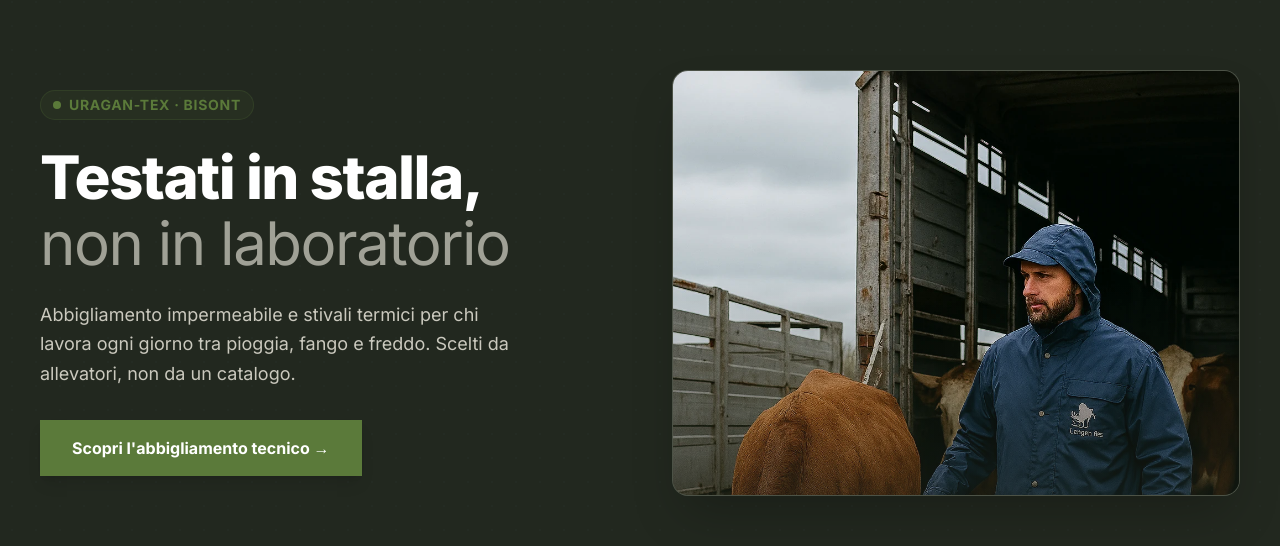
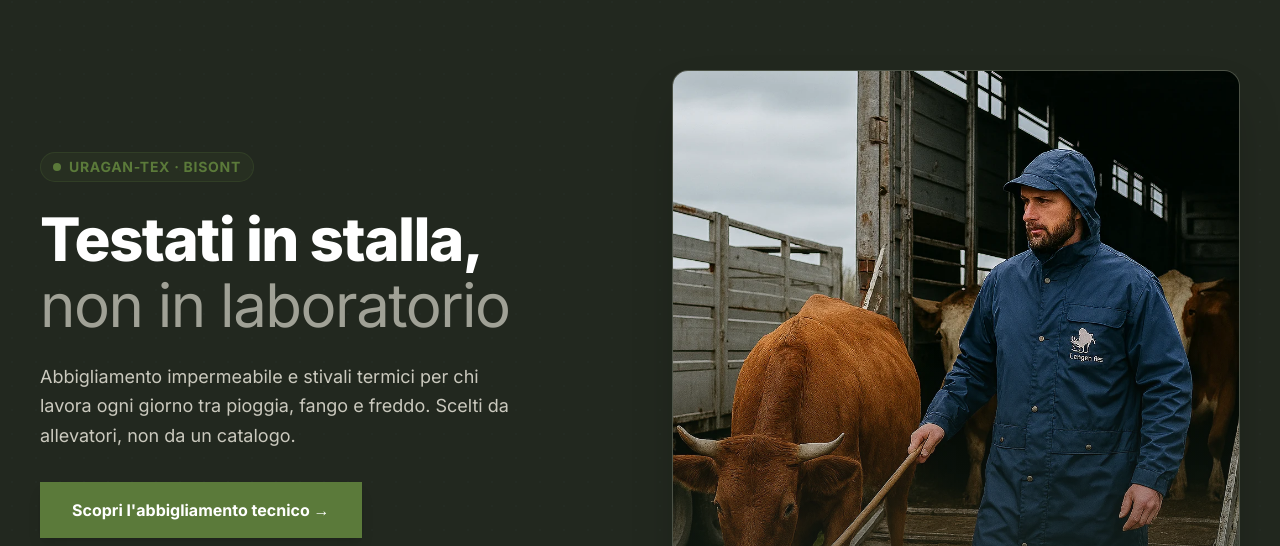
Before and after one commit to Sirio-09/mygesp, a Next.js app in the folder mygesp/: page / in a window 1280 px wide. Shown: the part 171-717 px from the top of the page. Built offline with nearby package versions, Linux system fonts and the light colour scheme; no server answers; the database is empty.

Commit message:
upgrade homepage

```diff
--- a/mygesp/app/page.tsx
+++ b/mygesp/app/page.tsx
@@ -43,16 +43,16 @@ export default async function Home() {
             </Link>
           </div>
 
-          {/* Immagine Hero */}
-          <div className="relative aspect-[4/3] bg-ink-soft/40 border border-white/10 rounded-2xl overflow-hidden shadow-2xl group">
+          {/* Immagine Hero Inquadrata in Verticale */}
+          <div className="relative aspect-[4/5] lg:aspect-[3/4] max-h-[550px] w-full mx-auto bg-ink-soft/40 border border-white/10 rounded-2xl overflow-hidden shadow-2xl group">
             <Image
               src="/allevatore_che_indossa_giacca_lunga_impermeabile_uragan_tex.jpg"
               alt="Allevatore che indossa giacca lunga impermeabile Uragan-Tex"
               fill
               priority
-              className="object-cover object-top group-hover:scale-105 transition-transform duration-700 ease-out"
+              className="object-cover object-[center_25%] group-hover:scale-105 transition-transform duration-700 ease-out"
             />
-            <div className="absolute inset-0 bg-gradient-to-t from-ink/60 via-transparent to-transparent opacity-80" />
+            <div className="absolute inset-0 bg-gradient-to-t from-ink/70 via-transparent to-transparent opacity-80 pointer-events-none" />
           </div>
         </div>
       </section>
```
